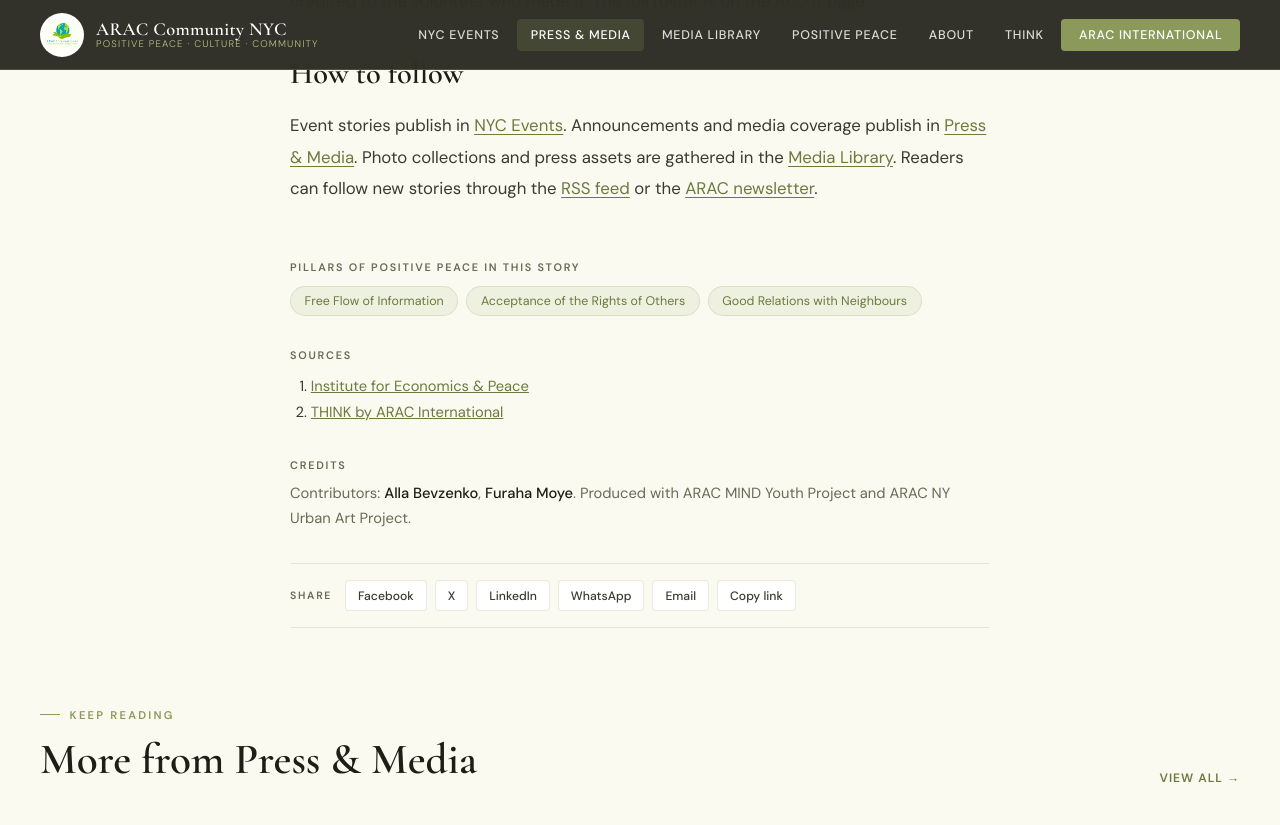
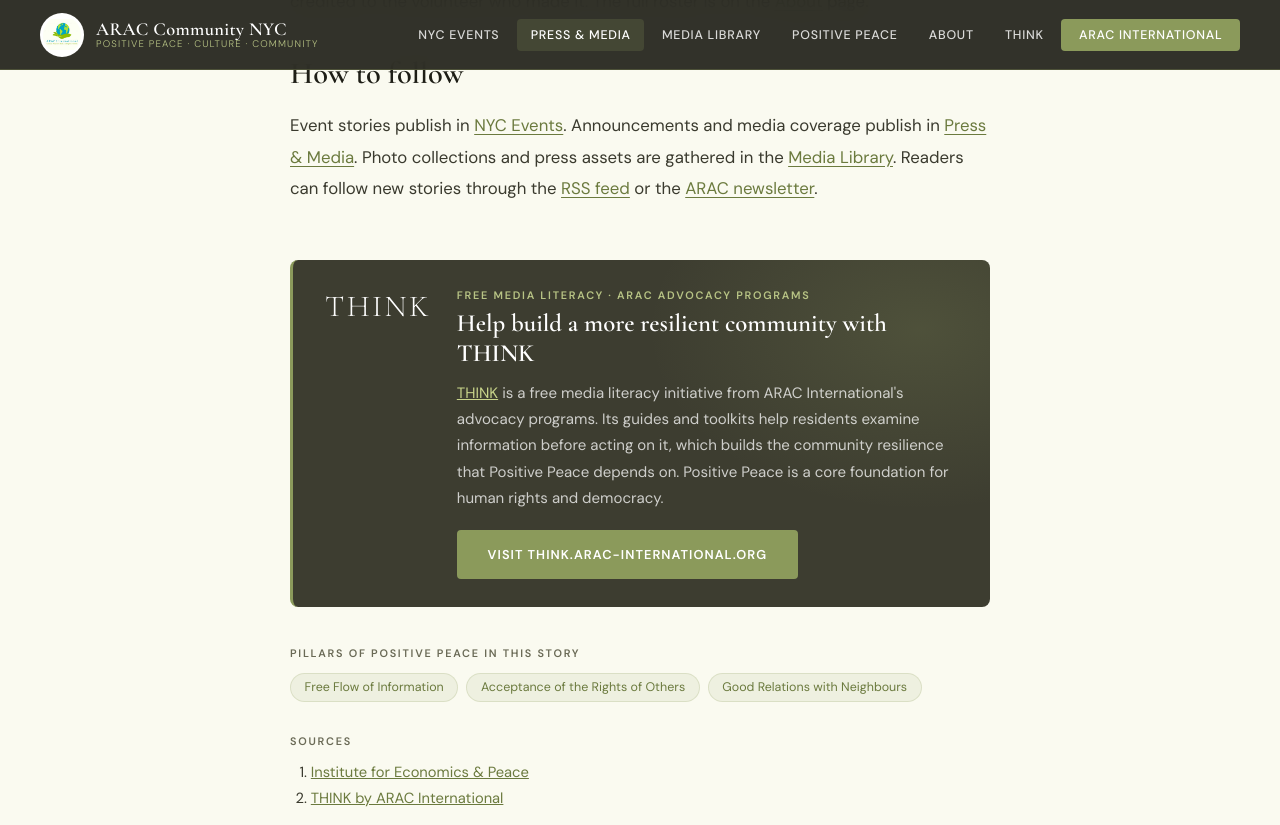
Before and after one commit to mnshakoor/arac-positive-peace-nyc, a Jekyll site: the page built from _press_media/community-site-launch.md, in a window 1280 px wide and 1400 px high, scrolled down 1551 px, cut to the strip 0-825 px from the top of the window. Built offline with Jekyll 4.4.1, drawn with Linux system fonts in a browser that asks for light colours.

Commit message:
Add THINK invitation to the end of every story
A styled call-out after each story's text invites readers to THINK
(think.arac-international.org), ARAC's free media literacy initiative,
and connects it to community resilience, Positive Peace, human rights
and democracy. It lives in one include, appears on all current and
future stories, and can be turned off per story with think_plug: false.

Co-Authored-By: Claude Opus 5.5 <noreply@anthropic.com>
Claude-Session: https://claude.ai/code/session_01SoXdtZu3AusQdMZNLX1q7u

```diff
--- /dev/null
+++ b/_includes/think-plug.html
@@ -0,0 +1,14 @@
+{%- comment -%}
+  THINK invitation shown at the end of every story.
+  Edit the wording here and every story updates.
+  To leave it off one story, add `think_plug: false` to that story's front matter.
+{%- endcomment -%}
+<aside class="think-plug" aria-labelledby="think-plug-heading">
+  <div class="think-plug-mark">THINK</div>
+  <div class="think-plug-body">
+    <div class="kicker">Free Media Literacy · ARAC Advocacy Programs</div>
+    <h2 id="think-plug-heading">Help build a more resilient community with THINK</h2>
+    <p><a href="{{ site.links.think }}">THINK</a> is a free media literacy initiative from ARAC International's advocacy programs. Its guides and toolkits help residents examine information before acting on it, which builds the community resilience that Positive Peace depends on. Positive Peace is a core foundation for human rights and democracy.</p>
+    <a class="btn-primary" href="{{ site.links.think }}">Visit think.arac-international.org</a>
+  </div>
+</aside>
--- a/_layouts/story.html
+++ b/_layouts/story.html
@@ -127,6 +127,7 @@ layout: default
 {%- endif %}
 
 <div class="article-foot">
+  {%- unless page.think_plug == false %}{% include think-plug.html %}{% endunless %}
   {%- if page.pillars.size > 0 %}
   <div class="foot-block">
     <h2>Pillars of Positive Peace in this story</h2>
--- a/assets/css/site.css
+++ b/assets/css/site.css
@@ -375,3 +375,14 @@ footer.site-footer { background: var(--charcoal); border-top: 1px solid rgba(139
 .video-embed.short { max-width: 340px; margin-left: auto; margin-right: auto; }
 .video-embed.short .frame-wrap { padding-top: 177.78%; }
 .video-embed.short .fig-caption { text-align: center; }
+
+/* ── THINK INVITATION (end of every story, _includes/think-plug.html) ── */
+.think-plug { display: flex; gap: 1.6rem; align-items: flex-start; background: var(--charcoal-mid); border-left: 3px solid var(--sage); border-radius: 8px; padding: 1.8rem 2rem; margin-bottom: 2.4rem; position: relative; overflow: hidden; }
+.think-plug::before { content: ''; position: absolute; inset: 0; background: radial-gradient(ellipse 60% 80% at 90% 20%, rgba(168,184,112,0.16) 0%, transparent 65%); pointer-events: none; }
+.think-plug > * { position: relative; }
+.think-plug-mark { font-family: 'Cormorant Garamond', serif; font-size: 1.9rem; font-weight: 300; letter-spacing: 0.08em; color: #fff; line-height: 1; padding-top: 0.2rem; }
+.think-plug .kicker { color: var(--sage-muted); }
+.think-plug h2 { font-family: 'Cormorant Garamond', serif; font-size: 1.55rem; font-weight: 600; color: #fff; line-height: 1.2; margin-top: 0.4rem; }
+.think-plug p { font-size: 0.94rem; line-height: 1.75; color: rgba(255,255,255,0.75); margin: 0.7rem 0 1.2rem; }
+.think-plug p a { color: var(--olive-light); }
+@media (max-width: 680px) { .think-plug { flex-direction: column; gap: 0.6rem; padding: 1.5rem 1.4rem; } }
```
Also changed, not shown: README.md.
